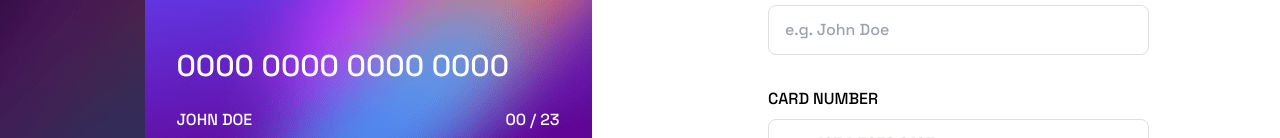
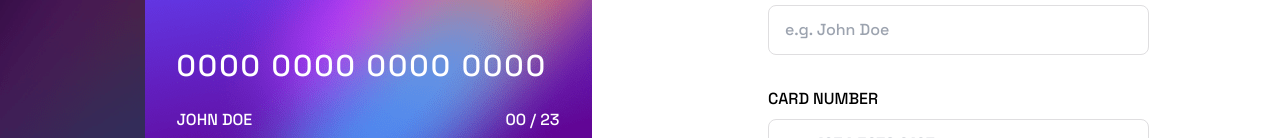
Before and after one commit to AntonioUngolo/Interactive-card-details-form, a website: page index.html in a window 1280 px wide. Shown: the part 228-366 px from the top of the page. Drawn offline with Linux system fonts and the light colour scheme.

Commit message:
small fixing

```diff
--- a/index.html
+++ b/index.html
@@ -22,7 +22,7 @@
           <div class="bg-front-card absolute left-4 top-32 md:top-24 md:left-2/4 md:-translate-x-2/4 c-card flex flex-col justify-between z-20 lg:translate-x-0 lg:relative lg:top-0 lg:left-0">
             <img src="./images/card-logo.svg" alt="" class="w-14 lg:w-20" />
             <div>
-              <p id="cc_number" class="text-lg md:text-2xl lg:text-3xl mb-4 lg:mb-6">0000 0000 0000 0000</p>
+              <p id="cc_number" class="text-lg md:text-3xl mb-4 lg:mb-6 tracking-[2px]">0000 0000 0000 0000</p>
               <div class="flex justify-between">
                 <p id="cc_user" class="uppercase text-xs md:text-base">John Doe</p>
                 <p id="cc_expire" class="text-xs md:text-base">
```
Also changed, not shown: dist/output.css.
